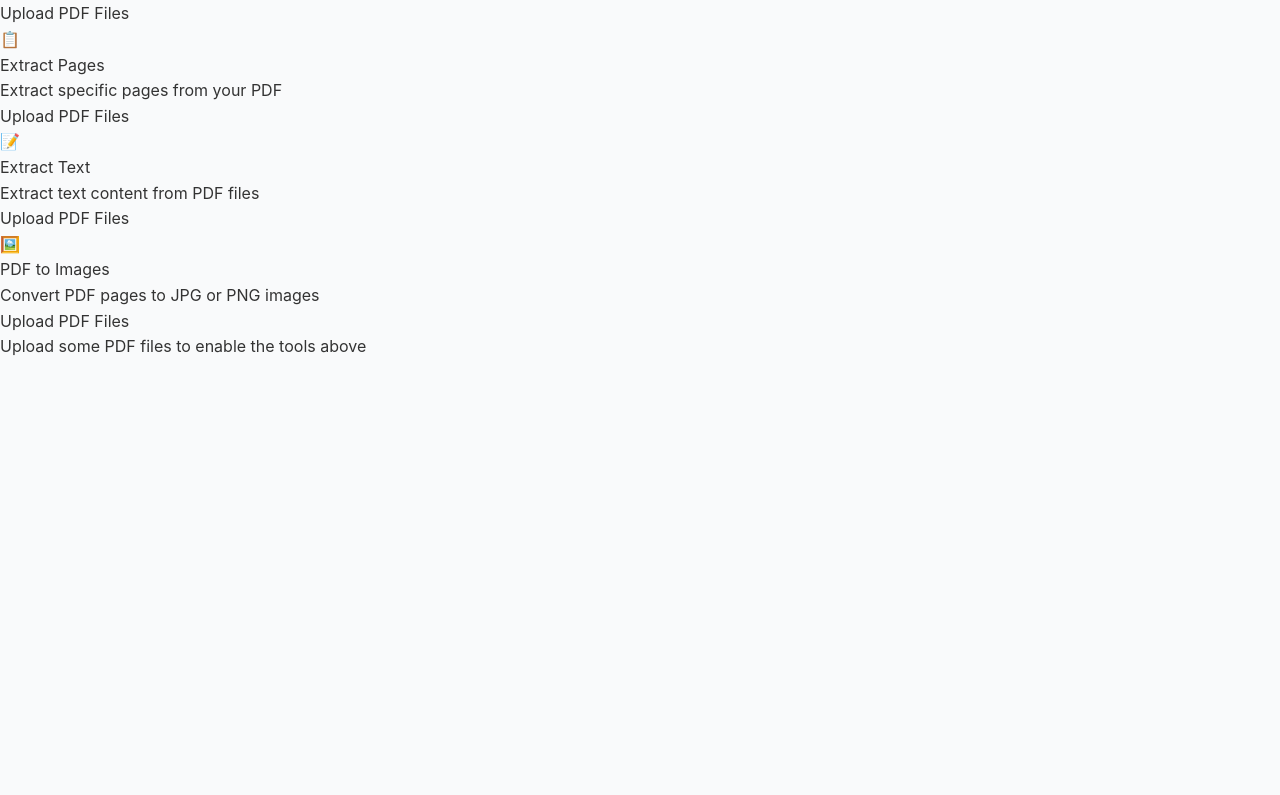
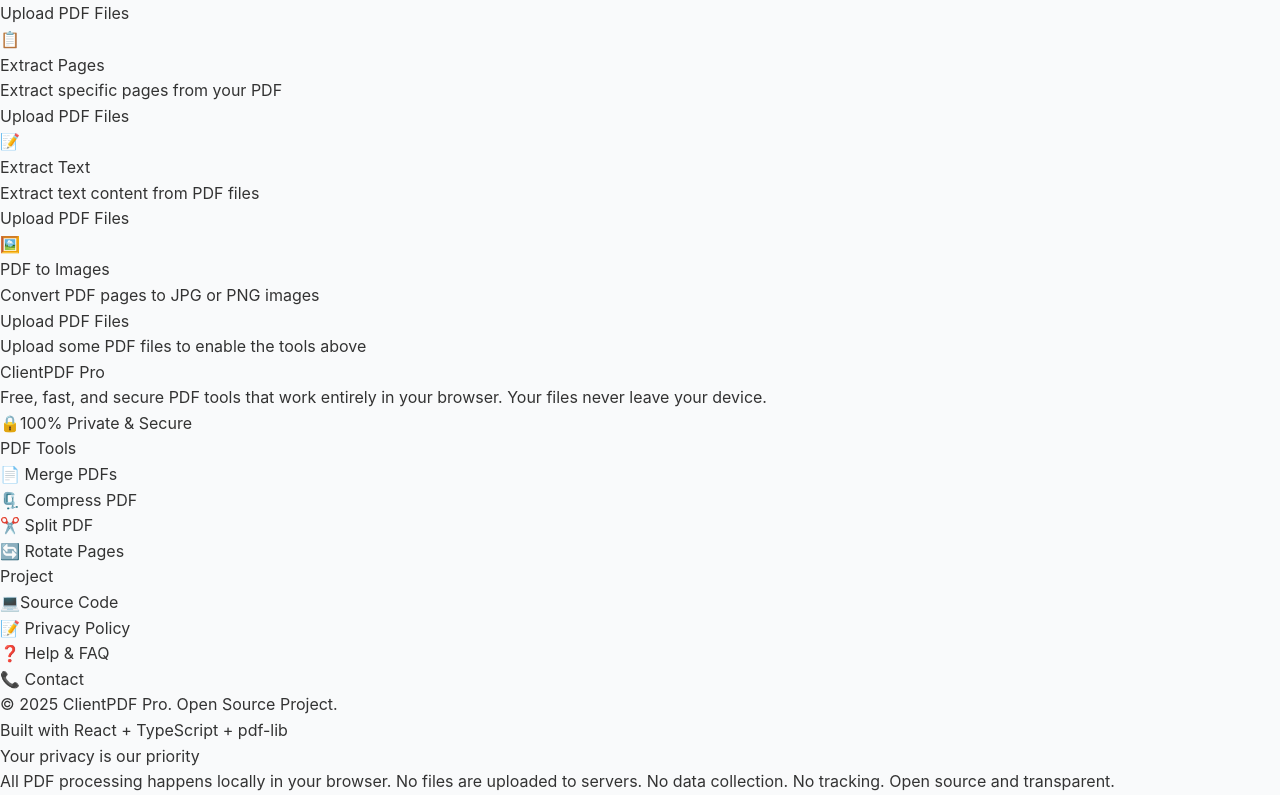
Before and after one commit to ulinycoin/clientpdf-pro, a React (Vite) app: page / in a window 1280 px wide. Shown: the part 2206-3001 px from the top of the page. Before the commit the page ends 2566 px from the top, so only its background shows below. Built offline with nearby package versions, Linux system fonts and the light colour scheme.

Commit message:
feat(pages): integrate Footer component into HomePage layout

```diff
--- a/src/pages/HomePage.tsx
+++ b/src/pages/HomePage.tsx
@@ -1,6 +1,7 @@
 import React, { useState } from 'react';
 import { PDFProcessingResult } from '../types';
 import Header from '../components/organisms/Header';
+import Footer from '../components/organisms/Footer';
 import FileUploadZone from '../components/molecules/FileUploadZone';
 import ToolsGrid from '../components/organisms/ToolsGrid';
 import MergeTool from '../components/organisms/MergeTool';
@@ -109,10 +110,10 @@
   };
 
   return (
-    <div className="min-h-screen bg-gray-50">
+    <div className="min-h-screen bg-gray-50 flex flex-col">
       <Header />
 
-      <main>
+      <main className="flex-grow">
         <div className="max-w-4xl mx-auto px-4 py-16">
           <div className="text-center mb-12">
             <h1 className="text-4xl font-bold text-gray-900 mb-4">
@@ -190,6 +191,8 @@
           </div>
         )}
       </main>
+
+      <Footer />
     </div>
   );
 };
```
